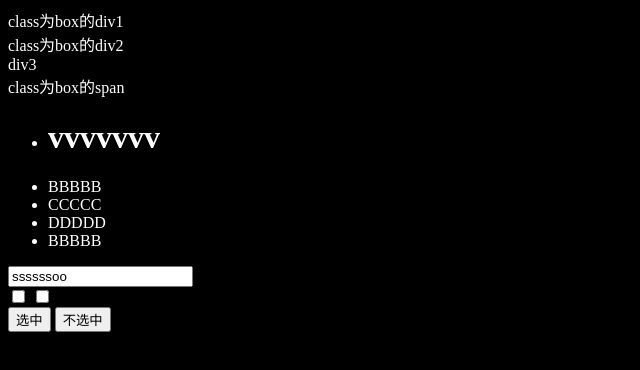
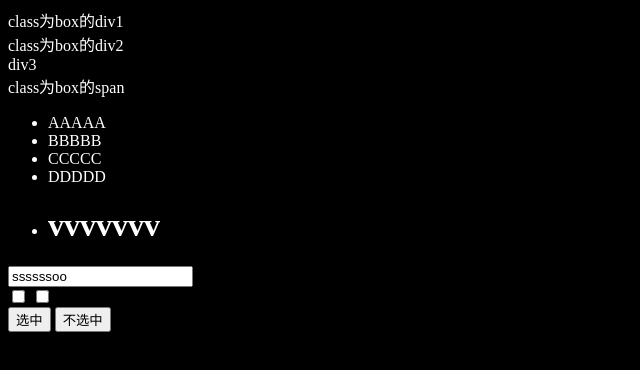
Before and after one commit to Niclas0923/js-learning-notes, a plain HTML site: page 12_jQuery/04/main.html in a window 1280 px wide. Shown: the whole page, without its empty margins (0-640 px from the left). Drawn offline with nearby package versions, Linux system fonts and the light colour scheme.

```diff
--- a/12_jQuery/04/main.html
+++ b/12_jQuery/04/main.html
@@ -78,7 +78,7 @@
         // 7    得到最后一个li的标签提文本
         console.log($('li:last').html())
         // 8    设置最后一个li的标签体为<h1>vvvvvvv</h1>
-        $('li:first').html("<h1>vvvvvvv</h1>")
+        $('li:last').html("<h1>vvvvvvv</h1>")
         // 9    得到输入框中的value值
         console.log( $(':text').val())
         // 10   将输入框的值设为ssssssoo
```
Also changed, not shown: 12_jQuery/03/main.html (+3 -3 lines).
